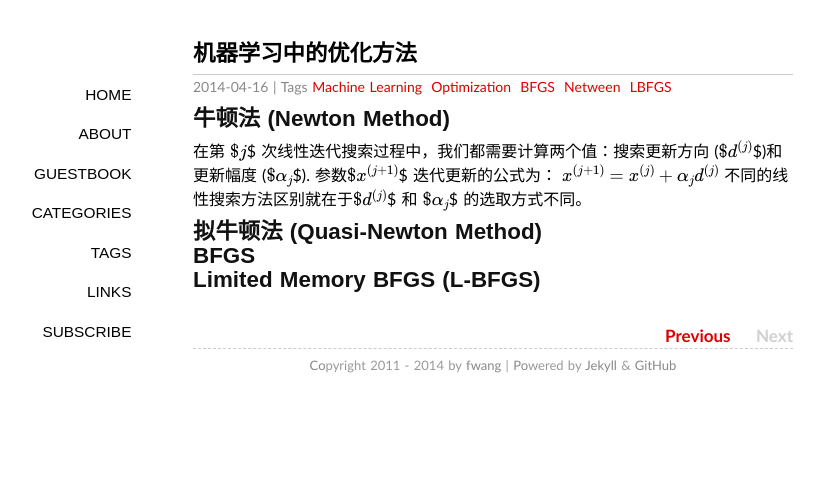
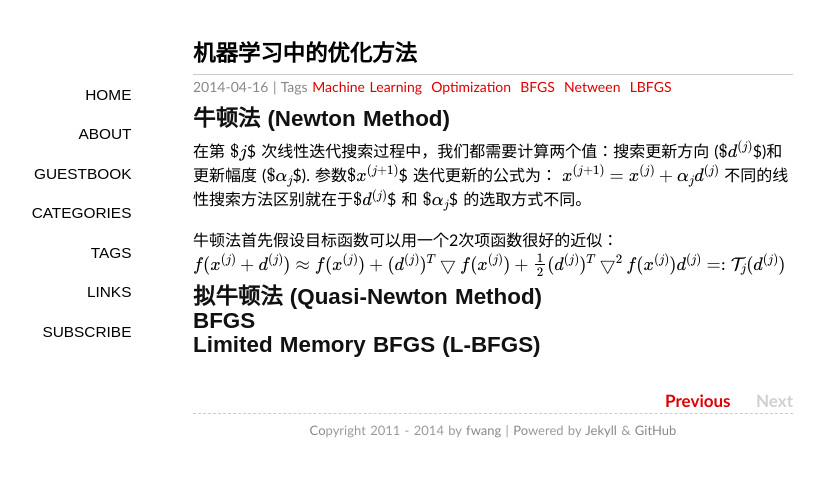
Before and after one commit to hezila/hezila.github.io, a Jekyll site: the page built from _posts/2014-04-16-opt-methods.md, in a window 1280 px wide. Shown: the top 477 px of the page, without its empty margins (147-971 px from the left). Built offline with Jekyll 4.4.1, drawn with Linux system fonts in a browser that asks for light colours; some web fonts are replaced; Markdown is read by kramdown in place of the engine named in the settings; formulas are drawn with MathJax 3; comment, search, counter and statistics services are not loaded.

Commit message:
update optimization methods

```diff
--- a/_posts/2014-04-16-opt-methods.md
+++ b/_posts/2014-04-16-opt-methods.md
@@ -16,6 +16,12 @@ x^{(j+1)} = x^{(j)} + \alpha_j d^{(j)}
 $$
 不同的线性搜索方法区别就在于$$$ d^{(j)} $$$ 和 $$$ \alpha_j $$$ 的选取方式不同。
 
+牛顿法首先假设目标函数可以用一个2次项函数很好的近似：
+$$
+f(x^{(j)} + d^{(j)}) \approx f(x^{(j)}) + (d^{(j)})^T \bigtriangledown f(x^{(j)}) +
+\frac{1}{2} (d^{(j)})^T \bigtriangledown^2 f(x^{(j)})d^{(j)} =: \mathcal{T}_j(d^{(j)})
+$$
+
 
 拟牛顿法 (Quasi-Newton Method)
 --------------------------------
```
